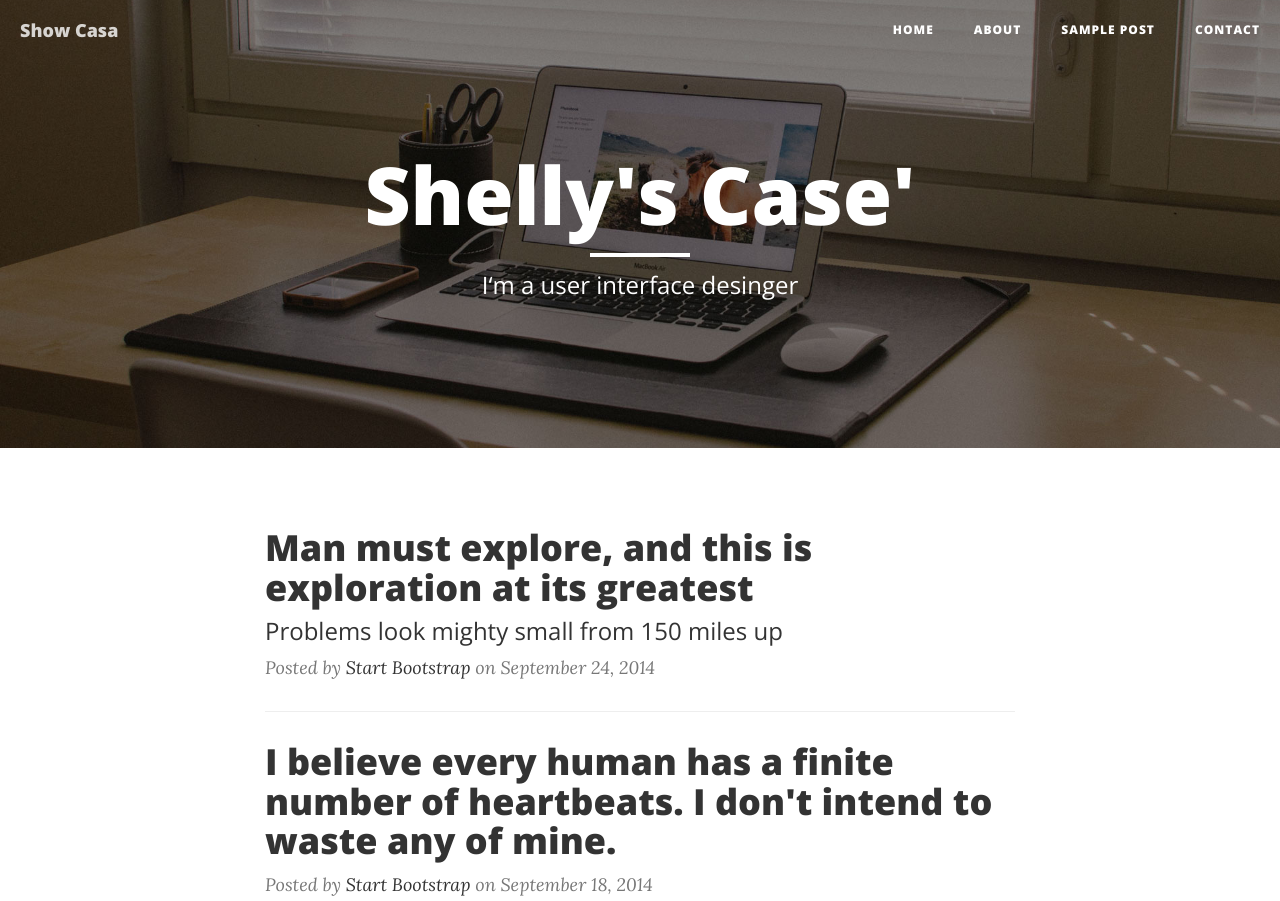
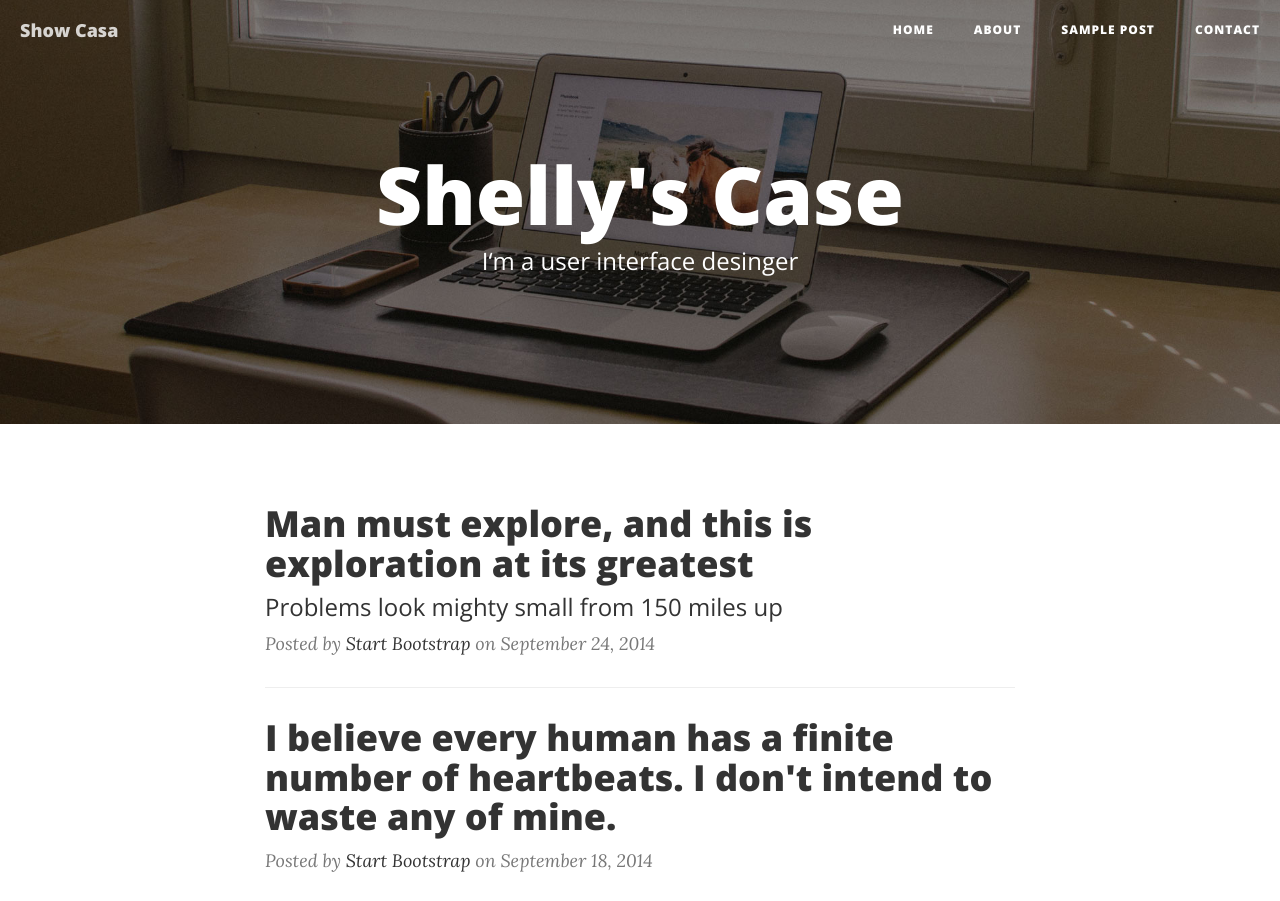
Before and after one commit to shellycee/GirlsCodingDayDemo, a website: page index.html in a window 1280 px wide. Shown: the top 901 px of the page. Drawn offline with nearby package versions, Linux system fonts and the light colour scheme.

Commit message:
kill the line

```diff
--- a/index.html
+++ b/index.html
@@ -74,8 +74,7 @@
             <div class="row">
                 <div class="col-lg-8 col-lg-offset-2 col-md-10 col-md-offset-1">
                     <div class="site-heading">
-                        <h1>Shelly's Case'</h1>
-                        <hr class="small">
+                        <h1>Shelly's Case</h1>
                         <span class="subheading">I‘m a user interface desinger</span>
                     </div>
                 </div>
```
